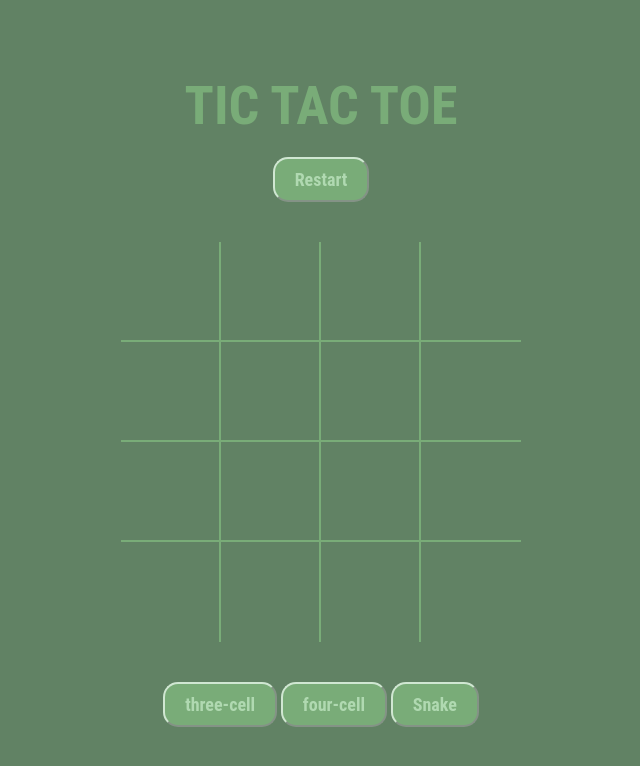
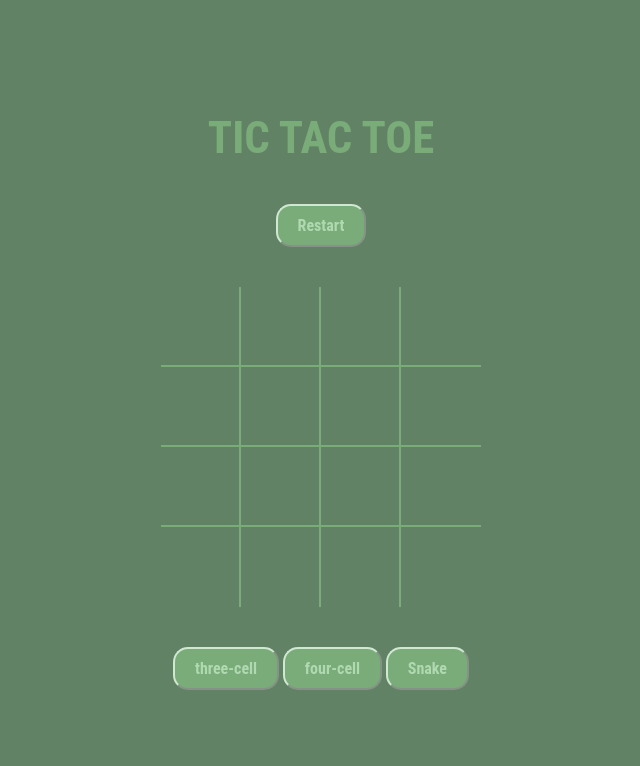
Before and after one commit to AwesomeWhiteWolf/tic-tac-toe-, a plain HTML site: page snake/index.html in a window 1280 px wide. Shown: the whole page, without its empty margins (319-959 px from the left). Drawn offline with Linux system fonts and the light colour scheme.

Commit message:
Update style.css

```diff
--- a/snake/style.css
+++ b/snake/style.css
@@ -1,6 +1,5 @@
 
 *{
-    @import url('https://fonts.googleapis.com/css2?family=Roboto+Condensed:wght@300&display=swap');
     font-family: 'Roboto Condensed', sans-serif;
     padding: 0;
     margin: 0;
@@ -8,21 +7,17 @@
     background-color: #618264;
 }
 
-:root {
-    --orange: #79AC78;
-}
 
 body {
-    color: var(--orange);
+    color: #79AC78;
 }
 h1 {
-    font-size: 54px;
+    font-size: 2.8em;
     text-transform: uppercase;
-    color: var(--orange);
+    color: #79AC78;
 }
 
 .container {
-    padding: 40px;
     height: 100vh;
     display: flex;
     justify-content: center;
@@ -32,18 +27,20 @@ h1 {
 }
 
 #gameboard {
-    width: 400px;
+    width: 380px;
     display: flex;
     flex-wrap: wrap;
     margin-top: 40px;
+    align-items: center;
+    justify-content: center;
 }
 .box {
-    height: 100px;
-    width: 100px;
+    height: 80px;
+    width: 80px;
     display: flex;
     align-items: center;
     justify-content: center;
-    color: var(--orange);
+    color: #79AC78;
     font-size: 100px;
     border-right: 2px solid;
     border-bottom: 2px solid;
@@ -55,21 +52,17 @@ h1 {
     border-bottom: none;
 }
 button, #restartBtn {
-    margin-top: 20px;
+    margin-top: 40px;
     padding: 10px 20px;
     border-radius: 15px;
-    background-color: var(--orange);
+    background-color: #79AC78;
     color: #B0D9B1;
     border-color:  #D0E7D2;
-    font-size: 18px;
+    font-size: 1em;
     transition: 200ms transform;
     font-weight: 600;
 }
-button:hover {
+button:hover, #restartBtn:hover {
     cursor: pointer;
     transform: translateY(-2px);
 }
-
-.modes{
-    margin-top: 20px;
-}
```
